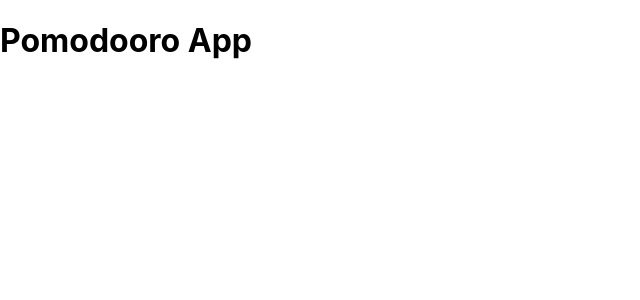
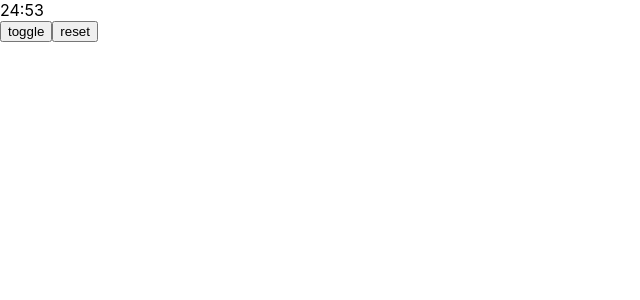
Before and after one commit to kyle-norris/website_pomodoro, a React (Create React App) app in the folder pomodoro/: page / in a window 1280 px wide. Shown: the top 300 px of the page, without its empty margins (0-640 px from the left). Built offline with nearby package versions, Linux system fonts and the light colour scheme.

Commit message:
Created logic for countdown timer
Used useEffect() and setInterval() to create a repeating countdown.

```diff
--- a/pomodoro/public/index.html
+++ b/pomodoro/public/index.html
@@ -24,7 +24,7 @@
       work correctly both with client-side routing and a non-root public URL.
       Learn how to configure a non-root public URL by running `npm run build`.
     -->
-    <title>React App</title>
+    <title>Pomodoro</title>
   </head>
   <body>
     <noscript>You need to enable JavaScript to run this app.</noscript>
--- a/pomodoro/src/App.js
+++ b/pomodoro/src/App.js
@@ -1,12 +1,65 @@
-import React, { useState } from "react";
+import React, { useState, useEffect } from "react";
 import "./App.css";
 
 const App = () => {
+  const [duration, setDuration] = useState(1500);
+  const [seconds, setSeconds] = useState(duration);
+  const [running, setRunning] = useState(true);
+
+  function toggleRunning() {
+    setRunning(!running);
+  }
+
+  function reset() {
+    setSeconds(duration);
+    setRunning(false);
+  }
+
+  // Update the number of seconds left:
+  useEffect(() => {
+    let interval = null;
+    if (running) {
+      interval = setInterval(() => {
+        setSeconds((seconds) => seconds - 1);
+      }, 1000);
+    } else if (!running) {
+      clearInterval(interval);
+    }
+    return () => clearInterval(interval); // This is run when it is time to clean up
+  }, [running, seconds]);
+
+  function getMinutes() {
+    let m = 0;
+    m = Math.trunc(seconds / 60);
+    m = ("00" + m).slice(-2);
+
+    return m;
+  }
+
+  function getSeconds() {
+    let s = 0;
+    s = Math.trunc(seconds % 60);
+    s = ("00" + s).slice(-2);
+
+    return s;
+  }
 
   return (
-    <div className="app">
-      <h1>Pomodooro App</h1>
+    <>
+    <div className="time">
+      {getMinutes()}:{getSeconds()}
     </div>
+    <button onClick={toggleRunning}>
+      toggle
+    </button>
+    <button onClick={reset}>
+      reset
+    </button>
+      {/* logo */}
+      {/* Category Selection (pomodoro, short break, long break) */}
+      {/* timer */}
+      {/* settings button */}
+    </>
   );
 };
 
```
Also changed, not shown: pomodoro/src/Components/CategoryNav.js (added, +11 -0 lines).
